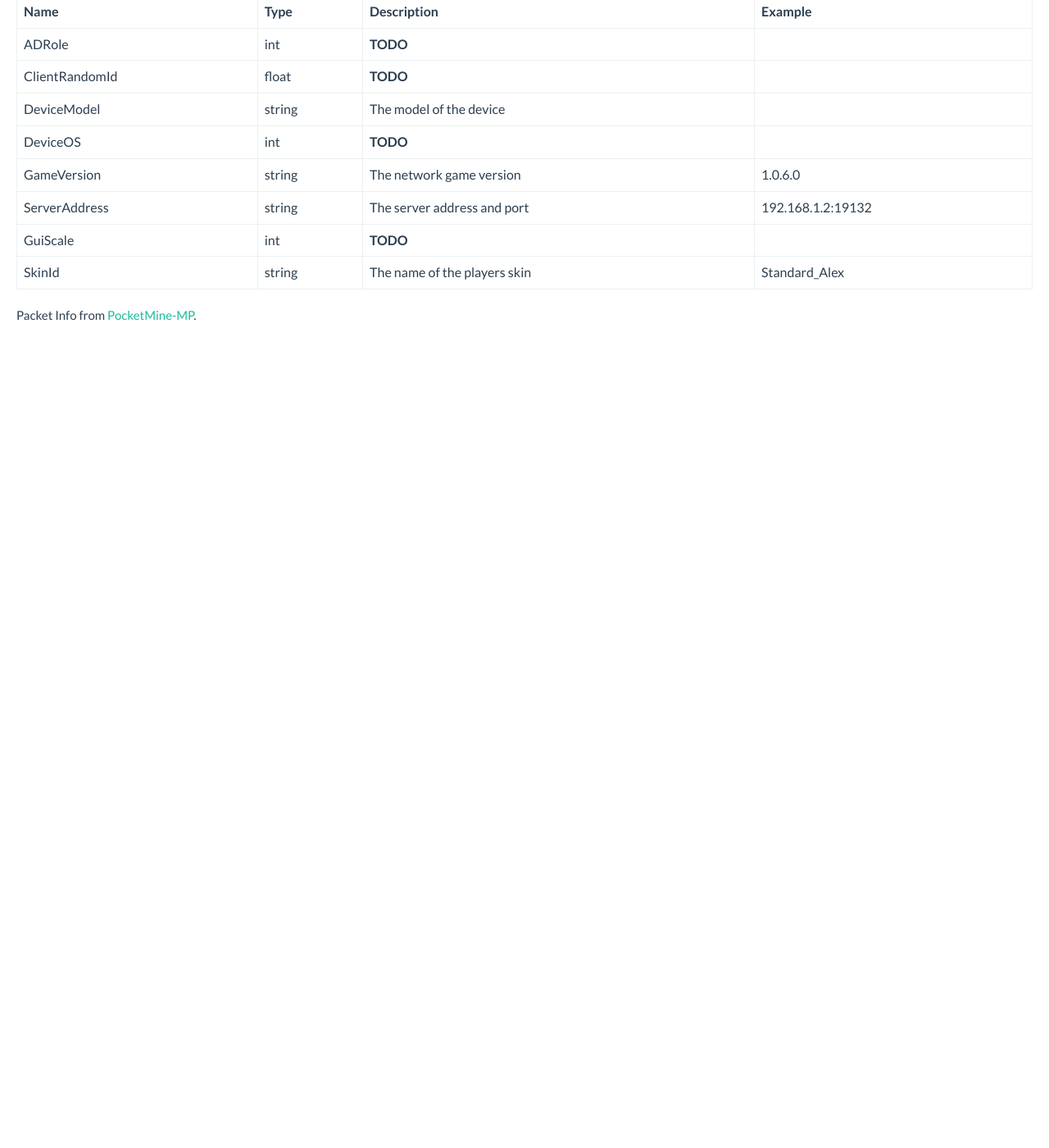
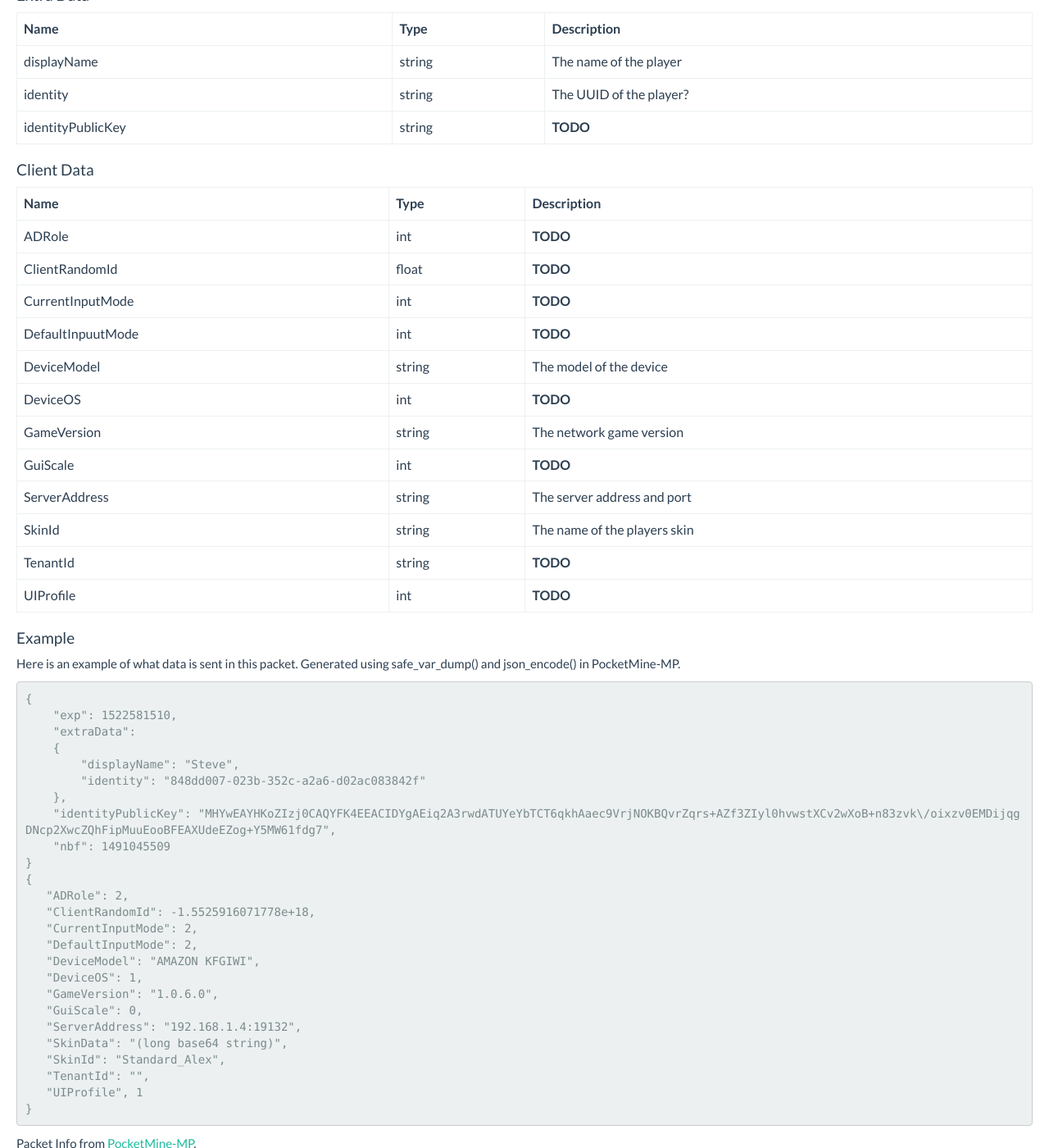
Before and after one commit to GNU-Droid/pe.thediamondyt.tk, a Jekyll site: the page built from _wiki/protocol/1.0.5/packets/Login.md, in a window 1280 px wide and 1400 px high, scrolled down 369 px. Shown: the whole window at 82% size. Built offline with Jekyll 4.4.1, drawn with Linux system fonts in a browser that asks for light colours; before the commit the page ends 900 px from its top, so only the background shows below that; some of the changed text lies outside the part shown.

Commit message:
Updated login packet info, added example

````diff
--- a/_wiki/protocol/1.0.5/packets/Login.md
+++ b/_wiki/protocol/1.0.5/packets/Login.md
@@ -3,7 +3,7 @@ title: MCPE 1.0.5 LoginPacket
 permalink: /wiki/protocol/1.0.5/packets/login/
 ---
 ## Login Packet
-//TODO: description
+The login packet is encoded with json encoded base64.
 
 {:.table}
 {:.table-bordered}
@@ -11,21 +11,71 @@ permalink: /wiki/protocol/1.0.5/packets/login/
 |Sent from server|false|
 
 ### Fields
+NOTE: The names of each field is the *exact* field name sent from the client.
+**Not all these fields may be correct.**
 
-#### Client Extra Data
-NOTE: The names of each field is the *exact* field name sent from the client.
+
+#### Extra Data
 
 {:.table}
 {:.table-bordered}
-|Name|Type|Description|Example|
+|Name|Type|Description|
 |----|----|-----------|
-|ADRole|int|**TODO**||
-|ClientRandomId|float|**TODO**||
-|DeviceModel|string|The model of the device||
-|DeviceOS|int|**TODO**||
-|GameVersion|string|The network game version|1.0.6.0|
-|ServerAddress|string|The server address and port|192.168.1.2:19132|
-|GuiScale|int|**TODO**||
-|SkinId|string|The name of the players skin|Standard_Alex|
+|displayName|string|The name of the player|
+|identity|string|The UUID of the player?|
+|identityPublicKey|string|**TODO**|
+
+
+#### Client Data
+
+{:.table}
+{:.table-bordered}
+|Name|Type|Description|
+|----|----|-----------|
+|ADRole|int|**TODO**|
+|ClientRandomId|float|**TODO**|
+|CurrentInputMode|int|**TODO**|
+|DefaultInpuutMode|int|**TODO**|
+|DeviceModel|string|The model of the device|
+|DeviceOS|int|**TODO**|
+|GameVersion|string|The network game version|
+|GuiScale|int|**TODO**|
+|ServerAddress|string|The server address and port|
+|SkinId|string|The name of the players skin|
+|TenantId|string|**TODO**|
+|UIProfile|int|**TODO**|
+
+
+#### Example
+Here is an example of what data is sent in this packet. Generated using safe_var_dump() and json_encode() in PocketMine-MP.
+
+{:.code-block}
+```json
+{
+    "exp": 1522581510,
+    "extraData":
+    {
+        "displayName": "Steve",
+        "identity": "848dd007-023b-352c-a2a6-d02ac083842f"
+    },
+    "identityPublicKey": "MHYwEAYHKoZIzj0CAQYFK4EEACIDYgAEiq2A3rwdATUYeYbTCT6qkhAaec9VrjNOKBQvrZqrs+AZf3ZIyl0hvwstXCv2wXoB+n83zvk\/oixzv0EMDijqgDNcp2XwcZQhFipMuuEooBFEAXUdeEZog+Y5MW61fdg7",
+    "nbf": 1491045509
+}
+{
+   "ADRole": 2,
+   "ClientRandomId": -1.5525916071778e+18,
+   "CurrentInputMode": 2,
+   "DefaultInputMode": 2,
+   "DeviceModel": "AMAZON KFGIWI",
+   "DeviceOS": 1,
+   "GameVersion": "1.0.6.0",
+   "GuiScale": 0,
+   "ServerAddress": "192.168.1.4:19132",
+   "SkinData": "(long base64 string)",
+   "SkinId": "Standard_Alex",
+   "TenantId": "",
+   "UIProfile", 1
+}
+```
 
 Packet Info from [PocketMine-MP](https://github.com/pmmp/PocketMine-MP).
````
Also changed, not shown: _wiki/protocol/1.0.5/Info.md (+1 -1 lines).
